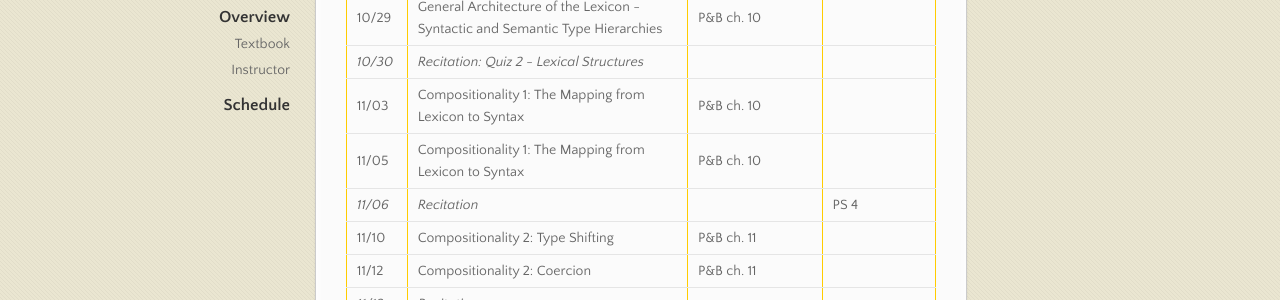
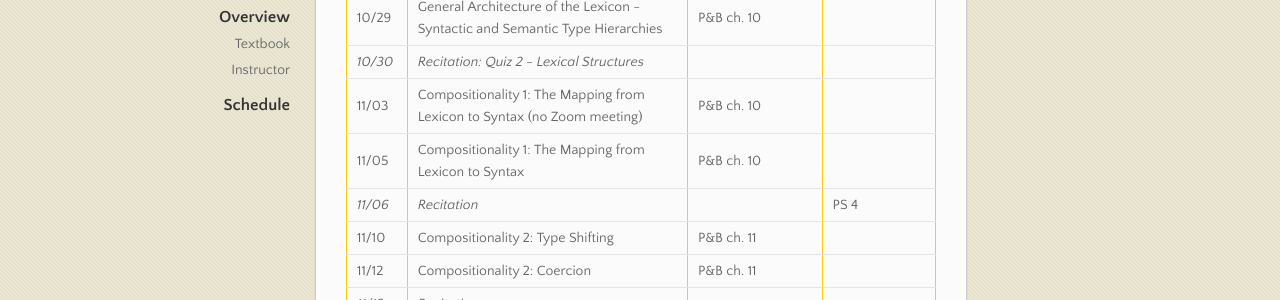
Before and after one commit to the-lexicon-2020/the-lexicon-2020.github.io, a Jekyll site: the page built from _pages/index.markdown, in a window 1280 px wide and 900 px high, scrolled down 2102 px. Shown: the part 215-515 px from the top of the window. Built offline with Jekyll 4.4.1, drawn with Linux system fonts in a browser that asks for light colours; our own code applies the rules of GitHub Pages for plain Markdown files.

Commit message:
update schedule 11/03 (election day)

```diff
--- a/_pages/index.markdown
+++ b/_pages/index.markdown
@@ -56,7 +56,7 @@ Professor [James Pustejovsky](mailto:jamesp@brandeis.edu)
 10/27 | General Architecture of the Lexicon - Syntactic and Semantic Type Hierarchies | P&B ch. 10 | [Slides](https://brandeis.box.com/s/xbl1rqqrpo61lrlcu65mz2ov3f4yrypo)
 10/29 | General Architecture of the Lexicon - Syntactic and Semantic Type Hierarchies | P&B ch. 10 |
 *10/30* | *Recitation: Quiz 2 - Lexical Structures* | |
-11/03 | Compositionality 1: The Mapping from Lexicon to Syntax | P&B ch. 10 |
+11/03 | Compositionality 1: The Mapping from Lexicon to Syntax (no Zoom meeting) | P&B ch. 10 |
 11/05 | Compositionality 1: The Mapping from Lexicon to Syntax | P&B ch. 10 |
 *11/06* | *Recitation* | | PS 4
 11/10 | Compositionality 2:  Type Shifting | P&B ch. 11 |
```
